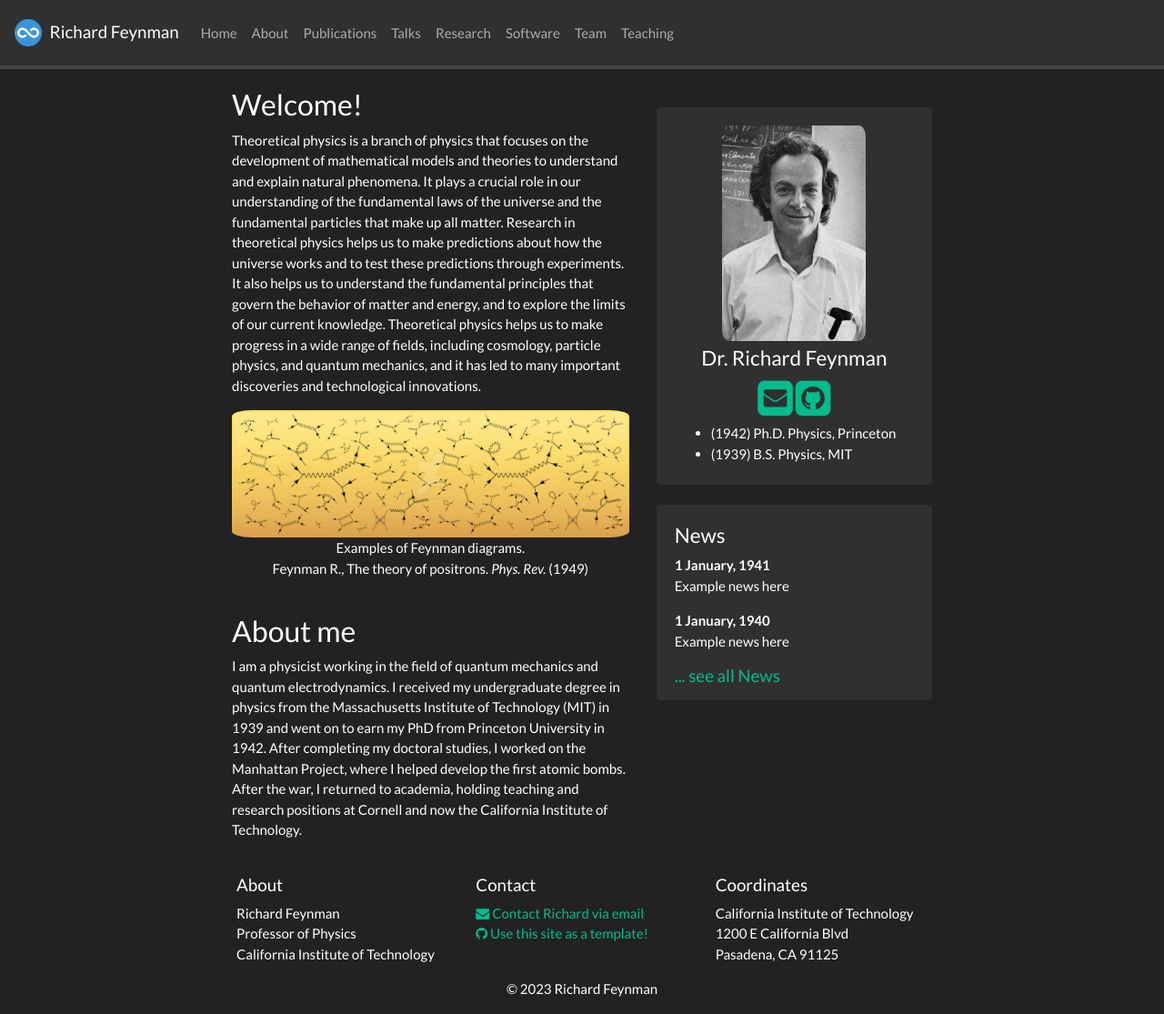
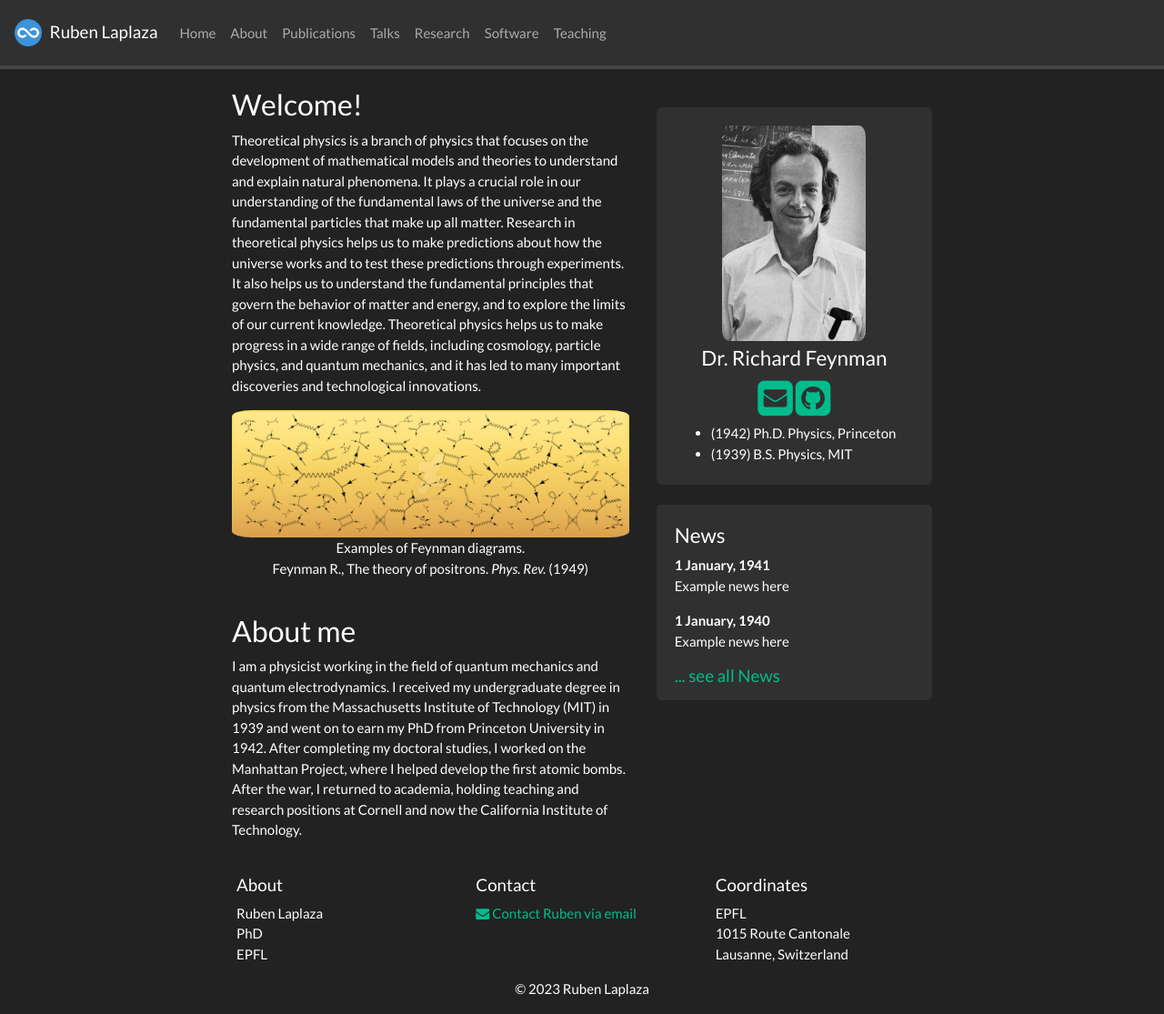
Before and after one commit to rlaplaza/rlaplaza.github.io, a Jekyll site: the page built from _pages/home.md, in a window 1280 px wide and 1115 px high. Shown: the whole window at 91% size. Built offline with Jekyll 4.4.1, drawn with Linux system fonts in a browser that asks for light colours; nearby versions of some CDN libraries; a style sheet for code colours, icons or effects is not loaded.

Commit message:
Some customization, work in progress

```diff
--- a/_config.yml
+++ b/_config.yml
@@ -1,7 +1,7 @@
 # Site settings
-title: Richard Feynman
-email: richard@university.edu
-description: Academic webpage of Dr. Richard Feynman
+title: Ruben Laplaza
+email: rlaplaza@duck.com
+description: Academic webpage of Dr. Ruben Laplaza
 baseurl: ""
 url: ""
 
@@ -12,18 +12,18 @@
 
 # Footer info
 affiliation: >
-    Richard Feynman<br/>
-    Professor of Physics<br/>
-    California Institute of Technology
+    Ruben Laplaza<br/>
+    PhD<br/>
+    EPFL
 
 location: >
-  California Institute of Technology<br/>
-  1200 E California Blvd<br/>
-  Pasadena, CA 91125
+  EPFL<br/>
+  1015 Route Cantonale<br/>
+  Lausanne, Switzerland
 
 contact: >
-    <a href="mailto:richard@university.edu" target="_blank"><i class="fa fa-envelope fa-1x"></i> Contact Richard via email</a> <br/>
-    <a href="https://github.com/sbryngelson/academic-website-template"><i class="fa fa-github fa-1x"></i> Use this site as a template!</a>
+    <a href="mailto:rlaplaza@duck.com" target="_blank"><i class="fa fa-envelope fa-1x"></i> Contact Ruben via email</a> <br/>
+#<a href="https://github.com/sbryngelson/academic-website-template"><i class="fa fa-github fa-1x"></i> Use this site as a template!</a>
 
 # Pages shown in navbar
 nav_pages:
@@ -32,7 +32,7 @@
   - name: talks
   - name: research
   - name: software
-  - name: team
+#  - name: team
   - name: teaching
 
 include:
@@ -63,8 +63,8 @@
 
 scholar:
 
-  last_name: Doe
-  first_name: [John]
+  last_name: Laplaza
+  first_name: [Ruben]
 
   style: citesty
   locale: en
```
